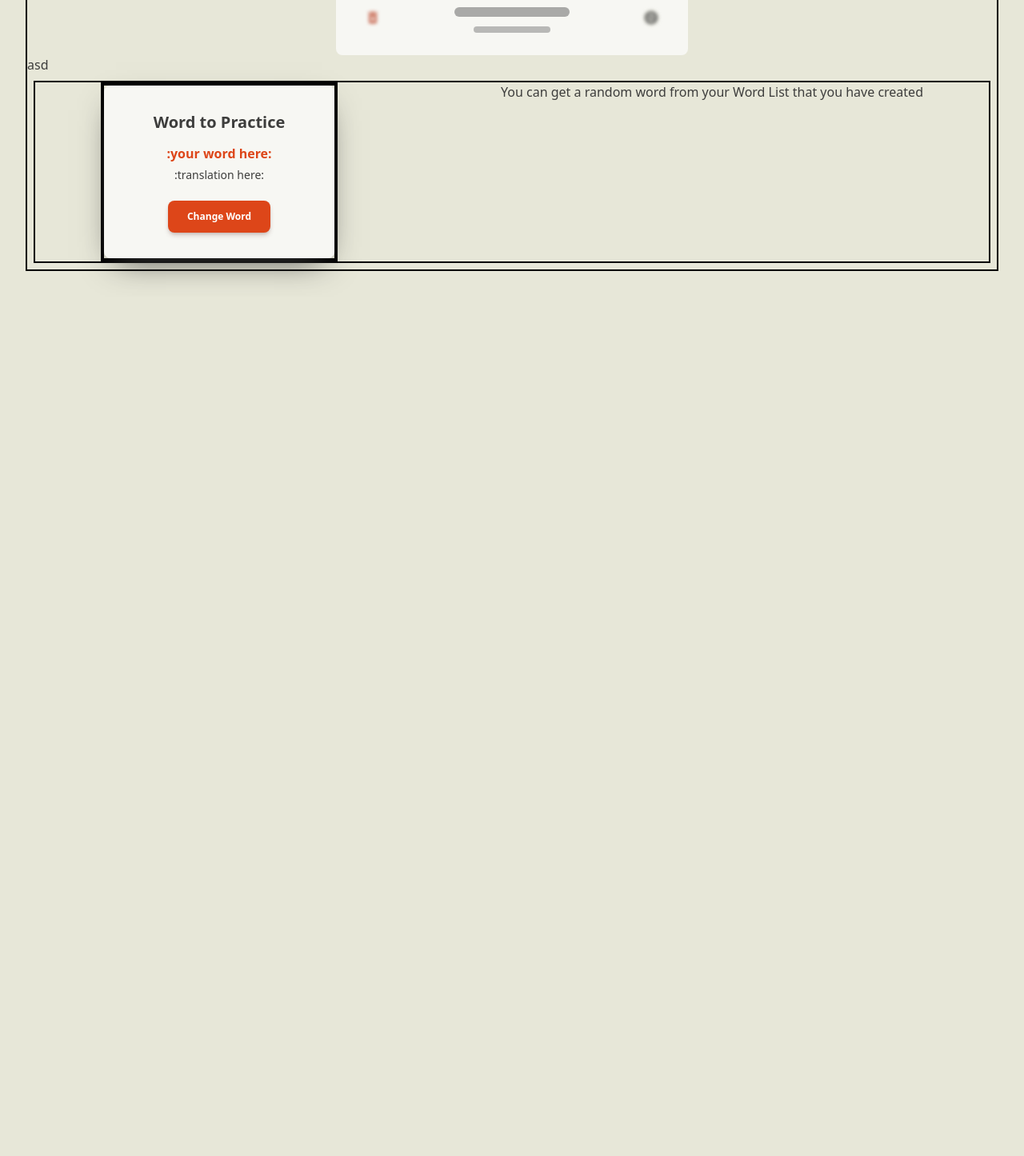
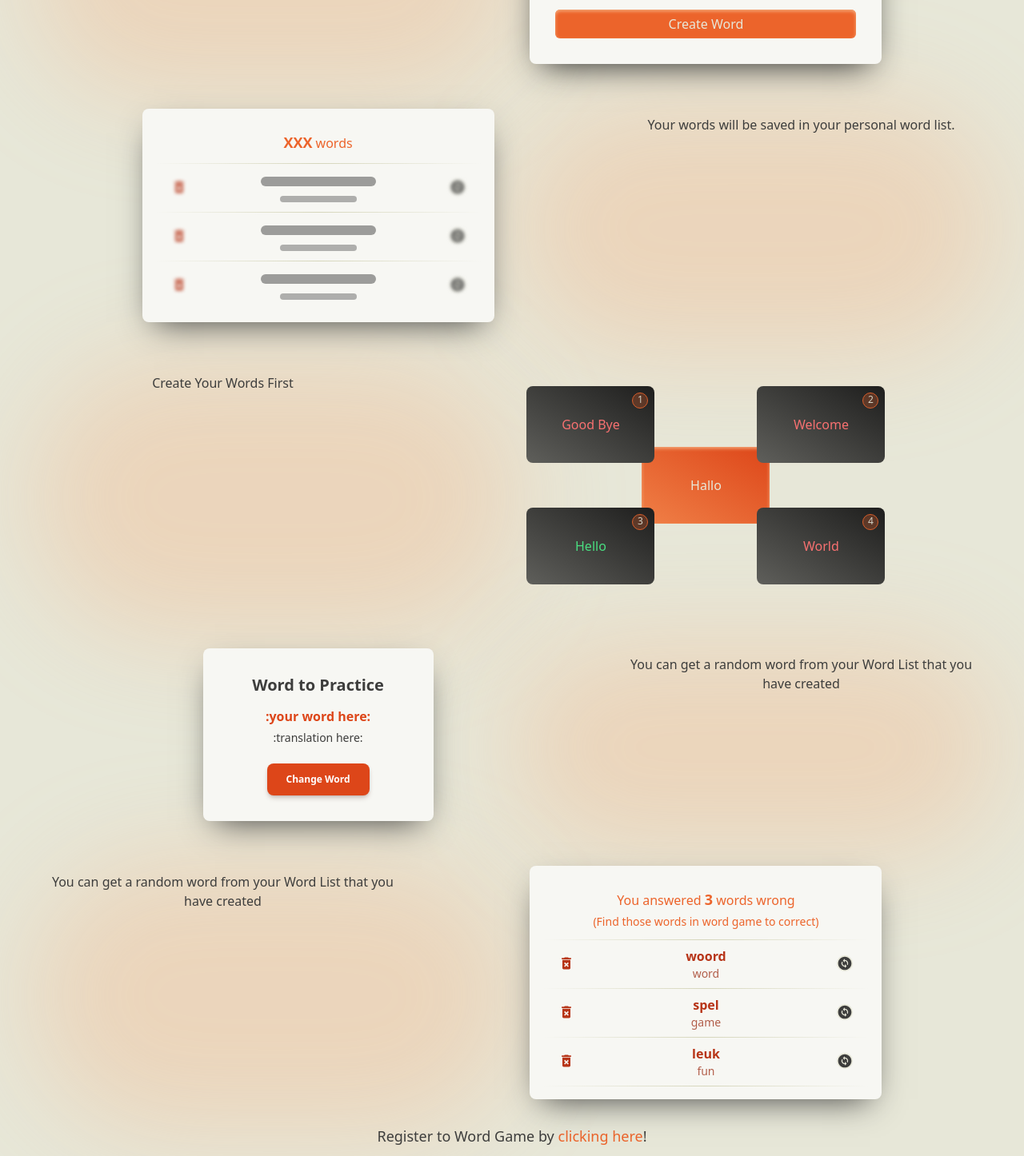
Before and after one commit to alitarika/wordGame, a React (Vite) app in the folder frontend/: page /home in a window 1280 px wide. Shown: the part 824-2270 px from the top of the page at 80% size. Before the commit the page ends 1195 px from the top, so only its background shows below. Built offline with nearby package versions, Linux system fonts and the light colour scheme.

Commit message:
layout and components of landing page is implemented.

```diff
--- a/frontend/src/assets/app.css
+++ b/frontend/src/assets/app.css
@@ -33,6 +33,18 @@
   .random-word-card-button {
     @apply active:opacity-[0.85] active:shadow-none;
   }
+  .home-col {
+    @apply flex px-0 md:px-2 py-4 gap-2 mb-2 relative;
+  }
+  .home-row-p {
+    @apply md:w-2/5 p-4 text-center;
+  }
+  .home-row-component {
+    @apply w-full p-0 md:p-2 mx-auto md:w-3/5;
+  }
+  .splash {
+    @apply absolute h-full bg-primary-300/30 -z-20 blur-3xl w-1/2 rounded-full;
+  }
 }
 
 @layer utilities {
--- a/frontend/src/components/WordCard.jsx
+++ b/frontend/src/components/WordCard.jsx
@@ -5,7 +5,7 @@ import { Link } from "react-router-dom";
 import { deleteWord } from "../controllers/wordListControllers";
 import { WordListContext } from "../contexts/WordListContext";
 
-const WordCard = ({ word }) => {
+const WordCard = ({ word, disabled = false }) => {
   const cardTextColorClassName = word.mistaken
     ? "text-primary-700 hover:shadow-primary-200 hover:bg-[linear-gradient(90deg,#f9cfaf,5%,#fef5ee,95%,#f9cfaf)]"
     : "hover:shadow-light hover:bg-[linear-gradient(90deg,#e7e7d8,5%,#f7f7f3,95%,#e7e7d8)]";
@@ -32,13 +32,18 @@ const WordCard = ({ word }) => {
   return (
     <div className="relative">
       <button
+        disabled={disabled}
         onClick={handleDelete}
         title="Delete Word"
         className="absolute rounded-full size-5 text-primary-700 top-5 left-5  hover:size-7 hover:top-4 hover:left-4"
       >
         <MdDeleteForever className="mx-auto text-xl hover:text-3xl" />
       </button>
-      <Link title="Modify Word" to="/modify-word" state={word}>
+      <Link
+        title="Modify Word"
+        to={disabled ? "" : "/modify-word"}
+        state={word}
+      >
         <MdChangeCircle className="absolute size-5 hover:size-7 hover:right-4 hover:top-4 text-dark bg-light rounded-full top-5 right-5" />
       </Link>
       <div className=" h-px w-full bg-gradient-to-r from-light-50 via-light-200/90 to-light-50"></div>
--- a/frontend/src/pages/Layout.jsx
+++ b/frontend/src/pages/Layout.jsx
@@ -31,7 +31,7 @@ const Layout = () => {
   return (
     <>
       <header className="bg-dark text-light w-full">
-        <nav className="flex items-center justify-between px-4 py-2">
+        <nav className="flex items-center justify-between px-4 py-2 max-w-screen-xl mx-auto">
           <Link
             className="nav-link-logo"
             title="Homepage"
@@ -83,7 +83,7 @@ const Layout = () => {
           )}
         </nav>
       </header>
-      <div className="sm:p-8 p-4 mx-auto w-full">
+      <div className="sm:p-8 p-4 mx-auto w-full max-w-screen-xl">
         <Outlet />
       </div>
     </>
--- a/frontend/src/pages/words/GuestHomePage.jsx
+++ b/frontend/src/pages/words/GuestHomePage.jsx
@@ -1,7 +1,10 @@
-import React, { useEffect } from "react";
+import { useEffect } from "react";
+import { Link } from "react-router-dom";
 import RandomWordCard from "../../components/RandomWordCard";
 import CreateWord from "./CreateWord";
 import WordCardSkeleton from "../../components/WordCardSkeleton";
+import WordCard from "../../components/WordCard";
+import GameCard from "../../components/GameCard";
 
 const Home = () => {
   useEffect(() => {
@@ -9,42 +12,118 @@ const Home = () => {
   });
 
   return (
-    <div className="flex-col border-2 border-black">
-      <h1 className="gradient-text text-[10vmin] text-balance text-center p-4 drop-shadow-lg custom-text-shadow border-2 border-black">
-        Practicing Your Words Has Never Been This Fun
+    <div className="flex-col">
+      <h1 className="gradient-text text-[5vh] md:text-[7vh] lg:text-[11vh] xl:text-[14vh] text-balance text-center p-2 drop-shadow-lg custom-text-shadow mb-4">
+        Practice Your OWN Words with Word Game
       </h1>
-      <div className="border-2  border-black flex flex-col-reverse sm:flex-row">
-        <div className="border-2 border-black">
-          <p>text</p>
+      <div className="home-col flex-col-reverse md:flex-row">
+        <div className="splash"></div>
+        <div className="home-row-p">
+          <p>Create Your Words First</p>
         </div>
-        <div className="sm:w-[440px]">
+        <div className="home-row-component">
           <CreateWord disabled />
         </div>
       </div>
-      <div>
-        <div className="max-w-[440px] bg-light-50 p-4 m-auto rounded-lg">
-          <h2 className="text-center my-3 text-primary">
-            <span className=" font-bold text-lg">XXX</span> words
-          </h2>
-          <WordCardSkeleton />
-          <WordCardSkeleton />
-          <WordCardSkeleton />
+      <div className="home-col flex-col md:flex-row">
+        <div className="splash right-0"></div>
+        <div className="home-row-component">
+          <div className="max-w-[440px] min-w-[300px] bg-light-50 p-4 m-auto rounded-lg shadow-custom">
+            <h2 className="text-center my-3 text-primary">
+              <span className="font-bold text-lg">XXX</span> words
+            </h2>
+            <WordCardSkeleton />
+            <WordCardSkeleton />
+            <WordCardSkeleton />
+          </div>
         </div>
-        <div>
-          <p>asd</p>
+        <div className="home-row-p">
+          <p>Your words will be saved in your personal word list.</p>
         </div>
       </div>
-      <div className="sm:flex  sm:m-2 gap-10 border-2 border-black sm:justify-around">
-        <div className="flex border-2 border-black">
-          <div className="mx-auto border-2 border-black">
-            <RandomWordCard />
+      <div className="home-col flex-col-reverse md:flex-row">
+        <div className="splash"></div>
+        <div className="home-row-p">
+          <p>Create Your Words First</p>
+        </div>
+        <div className="home-row-component">
+          <div className="relative grid grid-cols-2 gap-y-4 md:gap-y-2 justify-items-center max-w-xl mx-auto">
+            <div className="absolute left-1/2 -translate-x-1/2 top-1/2 -translate-y-1/2 -z-10">
+              <div className="truncate w-40 h-24 bg-gradient-to-bl from-primary-600 to-primary-400   shadow-inner shadow-primary-300 text-light p-2 text-center rounded-lg">
+                <div className="pt-7">
+                  <p className="px-4 text-center truncate ">Hallo</p>
+                </div>
+              </div>
+            </div>
+            <GameCard number={1}>
+              <p className="text-red-400">Good Bye</p>
+            </GameCard>
+            <GameCard number={2}>
+              <p className="text-red-400">Welcome</p>
+            </GameCard>
+            <GameCard number={3}>
+              <p className="text-green-400">Hello</p>
+            </GameCard>
+            <GameCard number={4}>
+              <p className="text-red-400">World</p>
+            </GameCard>
           </div>
         </div>
-        <div>
+      </div>
+      <div className="home-col flex-col md:flex-row">
+        <div className="splash right-0"></div>
+
+        <div className="home-row-component">
+          <RandomWordCard />
+        </div>
+        <div className="home-row-p">
           <p>
             You can get a random word from your Word List that you have created
           </p>
         </div>
+      </div>
+
+      <div className="home-col flex-col-reverse md:flex-row">
+        <div className="splash"></div>
+        <div className="home-row-p">
+          <p>
+            You can get a random word from your Word List that you have created
+          </p>
+        </div>
+
+        <div className="home-row-component">
+          <div className="max-w-[440px] bg-light-50 p-4 m-auto rounded-lg shadow-custom">
+            <h2 className="text-center my-3 text-primary">
+              You answered <span className=" font-bold text-lg">3</span> words
+              wrong
+            </h2>
+            <h2 className="text-center text-sm mb-3 -mt-2 text-primary">
+              (Find those words in word game to correct)
+            </h2>
+            <WordCard
+              word={{ mistaken: true, original: "woord", translation: "word" }}
+              disabled
+            />
+            <WordCard
+              word={{ mistaken: true, original: "spel", translation: "game" }}
+              disabled
+            />
+            <WordCard
+              word={{ mistaken: true, original: "leuk", translation: "fun" }}
+              disabled
+            />
+            <div className=" h-px w-full bg-gradient-to-r from-light-50 via-light-200/90 to-light-50"></div>
+          </div>
+        </div>
+      </div>
+      <div className="text-center text-lg">
+        <Link to="/register">
+          Register to Word Game by{" "}
+          <span className="text-primary hover:opacity-90 active:text-primary-600">
+            clicking here
+          </span>
+        </Link>
+        !
       </div>
     </div>
   );
```
